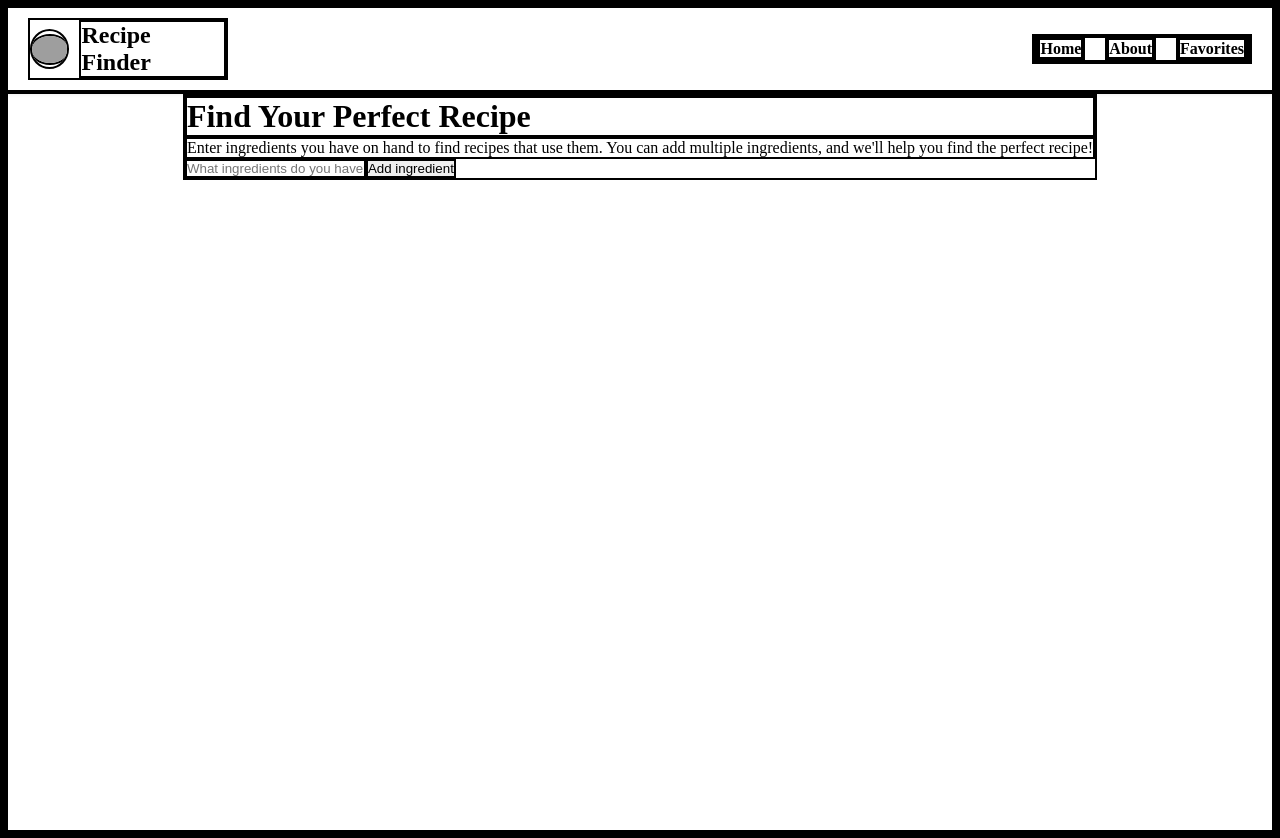
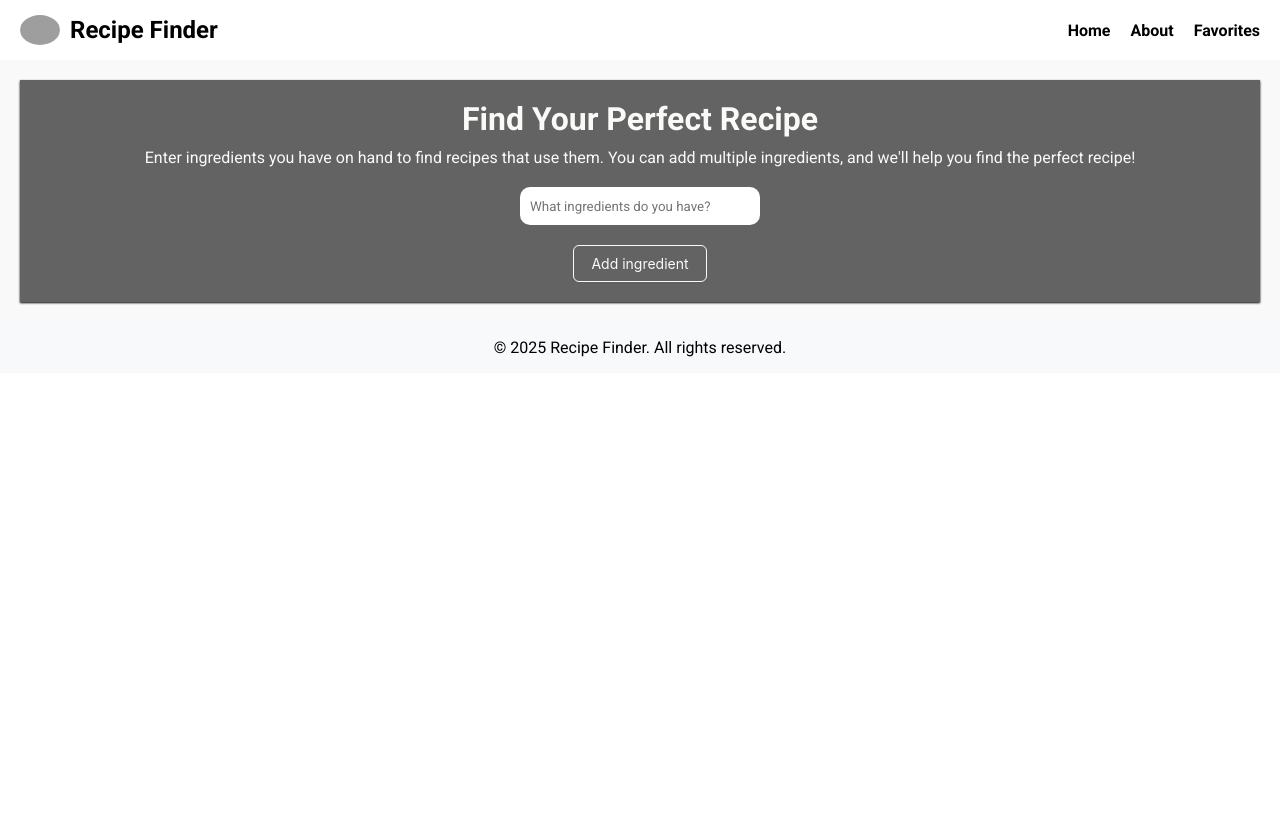
Before and after one commit to Redfox1759/recipe-finder, a React (Vite) app: page / in a window 1280 px wide. After the commit the page ends 800 px from the top, so only its background shows below. Built offline with nearby package versions, Linux system fonts and the light colour scheme; grey boxes are pictures that could not be loaded; the HTML template or start-up script is replaced by a standard one.

Commit message:
styling: worked on the styling

```diff
--- a/src/App.jsx
+++ b/src/App.jsx
@@ -3,20 +3,25 @@ import {Routes, Route} from 'react-router-dom'
 import About from './pages/About.jsx'
 import Favorites from './pages/Favorites.jsx'
 import Home from './pages/Home.jsx'
+import Footer from './components/Footer.jsx'
+import './App.css'
 
 import './index.css'
 
 function App() {
 
   return (
-    <>
+    < div className="App">
       <Navbar />
-      <Routes>
+      <Routes basename="/recipe-finder" style={{ marginBottom: '2rem' }}>
         <Route path="/" element={<Home />} />
         <Route path="/about" element={<About />} />
         <Route path="/favorites" element={<Favorites />} />
+        <Route path="*" element={<h1>PAGE NOT FOUND</h1>} />
+
       </Routes>
-    </>
+      <Footer />
+    </div>
   )
 }
 
--- /dev/null
+++ b/src/components/Footer.jsx
@@ -0,0 +1,15 @@
+import React from 'react'
+
+const Footer = () => {
+  return (
+    <div>
+      <div>
+        <p className="footer-text" style={{ textAlign: 'center', padding: '1rem', backgroundColor: '#f8f9fa' }}>
+          &copy; {new Date().getFullYear()} Recipe Finder. All rights reserved.
+        </p>
+      </div>
+    </div>
+  )
+}
+
+export default Footer
--- a/src/index.css
+++ b/src/index.css
@@ -3,8 +3,12 @@
   padding: 0;
   box-sizing: border-box;
   color: black;
-  border: 2px solid black;
+  font-family: 'Roboto';
 }
+
+/* .App{
+  height: 100vh;
+} */
 
 .navbar{
   display: flex;
@@ -56,17 +60,68 @@
 
 main{
   justify-items: center;
-  width: 100%;
-  height: calc(100vh - 60px);
 }
 
-.get-recipe-container {
+.home{
+  display: flex;
+  flex-direction: column;
+  align-items: center;
+  padding: 20px;
+  background-color: #f9f9f9;
+}
+
+/* .get-recipe-container {
     display: flex;
     justify-content: space-between;
     align-items: center;
     border-radius: 8px;
     background: #F0EFEB;
     padding: 10px 28px;
+} */
+
+.add-ingredient-form {
+  display: flex;
+  flex-direction: column;
+  align-items: center;
+  gap: 10px;
+  width: 100%;
+  background-color: rgba(0, 0, 0, 0.6);
+  padding: 20px;
+  box-shadow: 0px 1px 2px 0px;
+}
+
+.form-title{
+  color:#FAFAF8;
+
+}
+
+.form-text{
+  color:#FAFAF8;
+}
+
+.form-input{
+  width: 240px;
+  height: 38px;
+  margin: 10px;
+  border-radius: 10px;
+  border: none;
+  padding-left: 10px;
+}
+
+.add-btn{
+  border: 1px solid ;
+  border-radius: 6px;
+  background: transparent;
+  box-shadow: 0px 1px 2px 0px rgba(0, 0, 0, 0.05);
+  color: #FAFAF8;
+  padding: 9px 17px;
+  font-family: Inter, sans-serif;
+  font-size: 0.875rem;
+  cursor: pointer;
+}
+
+.section{
+  margin: 30px auto;
 }
 
 .get-recipe-container h3 {
@@ -84,7 +139,7 @@ main{
 .get-recipe-container button {
     border: none;
     border-radius: 6px;
-    background: #D17557;
+    background: #000000;
     box-shadow: 0px 1px 2px 0px rgba(0, 0, 0, 0.05);
     color: #FAFAF8;
     padding: 9px 17px;
--- a/src/pages/Home.jsx
+++ b/src/pages/Home.jsx
@@ -15,10 +15,10 @@ const Home =()=> {
 
 
     return (
-        <main>
+        <main className='home'>
             <form action={addIngredient} className="add-ingredient-form">
-                <h1>Find Your Perfect Recipe</h1>
-                <p>
+                <h1 className='form-title'>Find Your Perfect Recipe</h1>
+                <p className='form-text'>
                     Enter ingredients you have on hand to find recipes that use them.
                     You can add multiple ingredients, and we'll help you find the perfect recipe!
                 </p>
@@ -27,10 +27,11 @@ const Home =()=> {
                     placeholder="What ingredients do you have?"
                     aria-label="Add ingredient"
                     name="ingredient"
+                    className='form-input'
                 />
-                <button>Add ingredient</button>
+                <button className='add-btn'>Add ingredient</button>
             </form>
-            {ingredients.length > 0 && <section>
+            {ingredients.length > 3 && <section className='section'>
                 <h2>Ingredients on hand:</h2>
                 <ul className="ingredients-list" aria-live="polite">{ingredientsListItems}</ul>
                 <div className="get-recipe-container">
@@ -38,7 +39,7 @@ const Home =()=> {
                         <h3>Ready for a recipe?</h3>
                         <p>Generate a recipe from your list of ingredients.</p>
                     </div>
-                    <button>Get a recipe</button>
+                    <button className='search-btn'>Get a recipe</button>
                 </div>
             </section>}
         </main>
```
